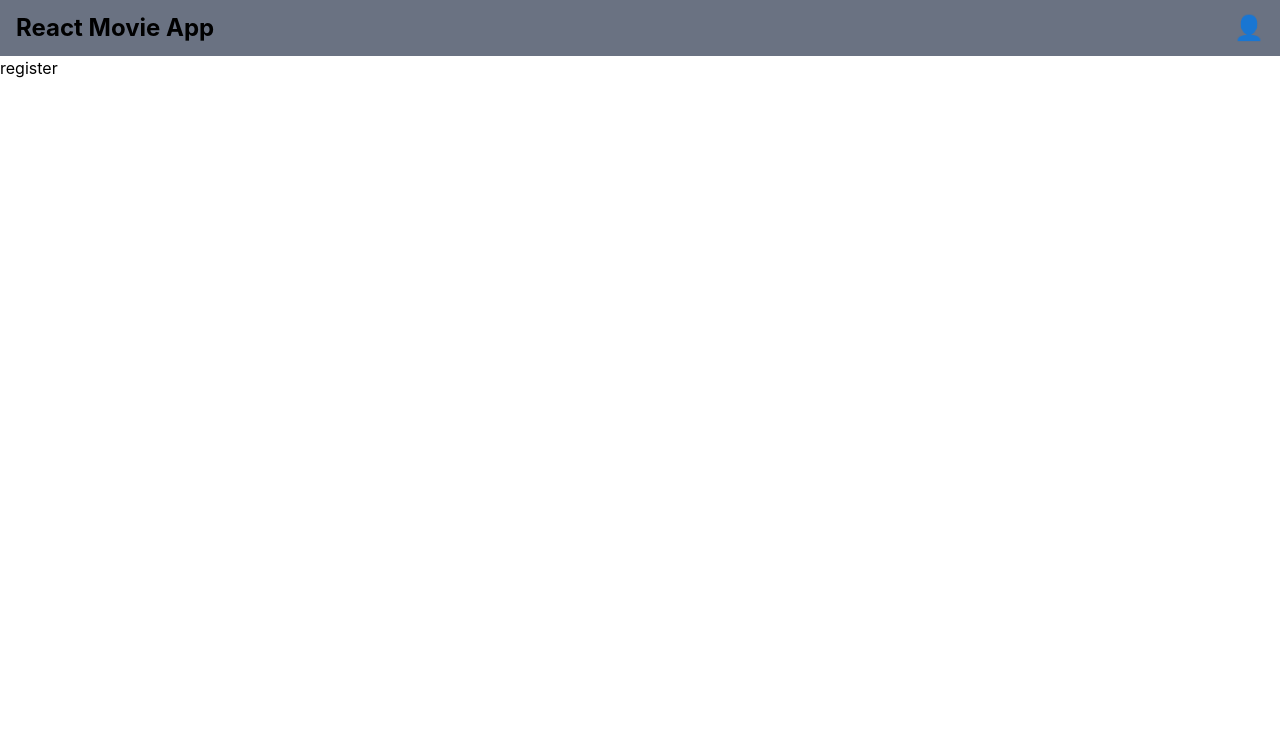
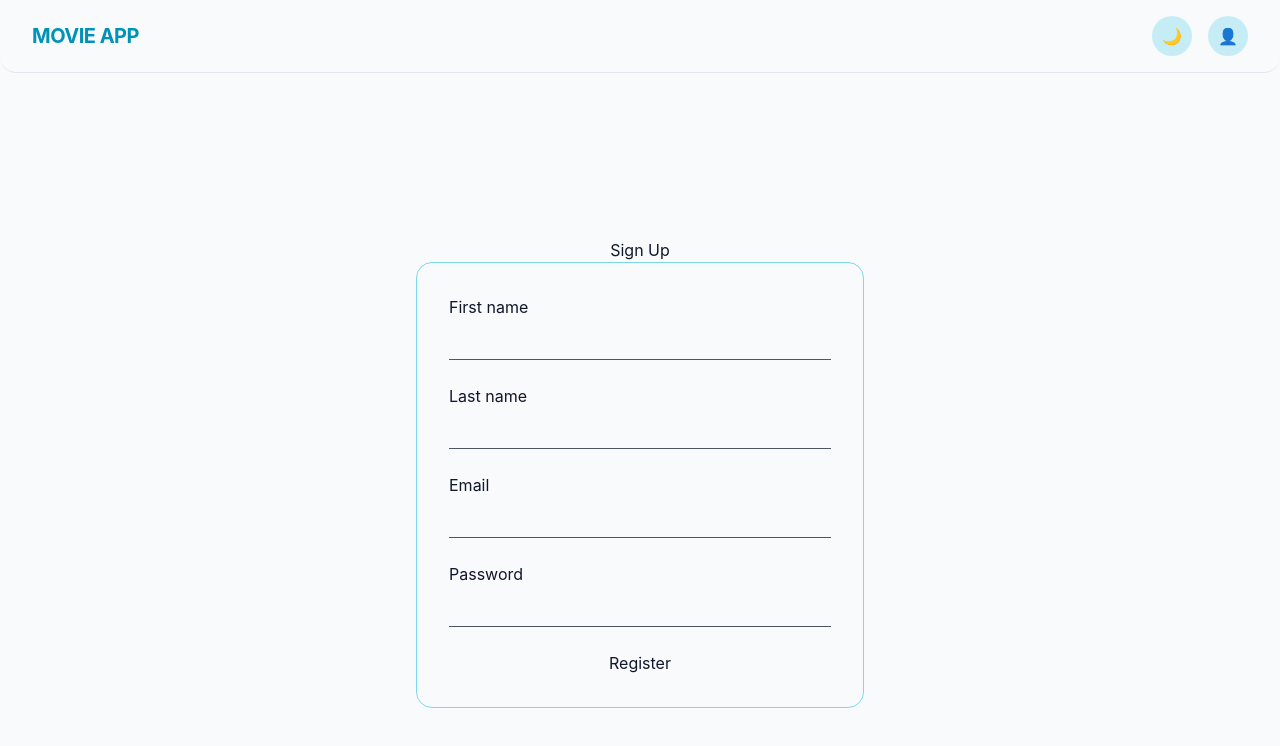
Before and after one commit to IuldashDavlietov/Movie-App, a React (Vite) app: page /register in a window 1280 px wide. Shown: the top 746 px of the page. Built offline with nearby package versions, Linux system fonts and the light colour scheme; no server answers.

Commit message:
feat: add reusable Input component and refactor auth flow

```diff
--- /dev/null
+++ b/src/components/AuthForm.jsx
@@ -0,0 +1,75 @@
+import { useState } from "react";
+
+export default function AuthForm({ isRegister, onSubmit }) {
+
+  const [formData, setFormData] = useState({
+    firstName: '',
+    lastName: '',
+    email: '',
+    password: '',
+  })
+
+  const handleSubmit = (e) => {
+    e.preventDefault();
+    if (isRegister) {
+      const displayName = `${formData.firstName} ${formData.lastName}`.trim();
+      onSubmit(
+        {
+          email: formData.email,
+          password: formData.password,
+          displayName
+        })
+    } else {
+      onSubmit({
+        email: formData.email,
+        password: formData.password,
+      })
+    }
+  }
+
+  const handleChange = (e) => {
+    const { name, value } = e.target;
+    setFormData((prev) => ({ ...prev, [name]: value }))
+  }
+
+  return (
+    <form onSubmit={handleSubmit} className=" flex flex-col gap-6 w-full max-w-md p-8 rounded-2xl border border-cyan-500/50 ">
+      {isRegister && (
+        <>
+          <div className="relative">
+            <label> First name <input className=" peer w-full bg-transparent border-b border-gray-600 focus:border-cyan-500/50 outline-none py-2 placeholder-transparent"
+              type="text"
+              name='firstName'
+              value={formData.firstName}
+              onChange={handleChange} /> </label>
+          </div>
+
+          <div className="relative">
+            <label> Last name <input className=" peer w-full bg-transparent border-b border-gray-600 focus:border-cyan-500/50 outline-none py-2 placeholder-transparent"
+              type="text"
+              name='lastName'
+              value={formData.lastName}
+              onChange={handleChange} /> </label>
+          </div>
+        </>)}
+
+      <div className="relative">
+        <label>Email <input className=" peer w-full bg-transparent border-b border-gray-600 focus:border-cyan-500/50 outline-none py-2 placeholder-transparent"
+          type="email"
+          name="email"
+          placeholder="Email"
+          value={formData.email}
+          onChange={handleChange} /> </label>
+      </div>
+
+      <div className="relative">
+        <label> Password <input className=" peer w-full bg-transparent border-b border-gray-600 focus:border-cyan-500/50 outline-none  py-2 placeholder-transparent"
+          type="password"
+          name='password'
+          value={formData.password}
+          onChange={handleChange} /> </label>
+      </div>
+      <button type="submit">{isRegister ? 'Register' : 'Login'}</button>
+    </form>
+  )
+}
--- /dev/null
+++ b/src/components/Input.jsx
@@ -0,0 +1,17 @@
+export default function Input({ label, error, className = '', ...props }) {
+    return (
+        <div className="flex flex-col gap-1 w-full text-left">
+            {label && (
+                <label className="text-sm font-medium text-gray-400">
+                    {label}
+                </label>
+            )}
+            <input
+                {...props}
+                className={`w-full rounded-lg border border-gray-700 bg-transparent px-4 py-3 text-white outline-none transition-colors focus:border-cyan-500 ${error ? 'border-red-500 focus:border-red-500' : ''} ${className}`} />
+            {error && (
+                <span className="text-xs text-red-400 font-medium">{error}</span>
+            )}
+        </div>
+    );
+}
--- a/src/components/Navbar.jsx
+++ b/src/components/Navbar.jsx
@@ -10,28 +10,100 @@ export default function Navbar() {
     setLinkMenu((prev) => !prev)
   }
 
+  const [darkMode, setDarkMode] = useState(false);
+  const toggleTheme = () => {
+    const isDark = !darkMode
+    setDarkMode(isDark)
+    if (isDark) {
+      document.documentElement.classList.add('dark')
+    } else {
+      document.documentElement.classList.remove('dark')
+    }
+  }
+
   const { currentUser, loading, logout } = useContext(AuthContext);
 
   if (loading) return <div>Loading...</div>;
+  return (
+    <nav className="
+    flex justify-between items-center
+    px-8 py-4 rounded-2xl
+    border-b border-slate-200 dark:border-white/10
+    transition-colors duration-300">
 
-  return (
-    <nav className="flex justify-between items-center bg-gray-500 px-4 py-3">
-      <Link to='/' className="text-2xl font-bold"> React Movie App</Link>
+      <Link
+        to="/" className="
+        text-xl font-bold tracking-tight
+        text-cyan-600 dark:text-cyan-400
+        hover:opacity-80 transition-opacity">MOVIE APP</Link>
+
+      <div className="flex items-center gap-4">
+        <button
+          onClick={toggleTheme}
+          className="
+            w-10 h-10 rounded-full
+            bg-cyan-500/20
+            dark:bg-cyan-400
+            text-slate-800
+            dark:text-slate-950
+            hover:opacity-90
+            transition-all cursor-pointer"
+          aria-label="Toggle Theme">
+          {darkMode ? '☀️' : '🌙'}
+        </button>
+
         <div className="relative">
-        <button onClick={toggleMenu} className=" text-2xl cursor-pointer">👤</button>
+          <button
+            onClick={toggleMenu} className="
+            w-10 h-10 rounded-full
+            bg-cyan-500/20
+            dark:bg-cyan-400
+            flex items-center justify-center
+            text-slate-800
+            dark:text-slate-950
+            hover:opacity-90
+            transition-colors cursor-pointer">👤</button>
+
           {linkMenu && (
-          <div className="absolute right-0 mt-2 w-36 bg-white text-black rounded shadow-lg p-2 flex flex-col gap-2 ">
+            <div className="
+            absolute right-0 mt-3 w-48
+            bg-white dark:bg-zinc-900
+            border border-slate-200 dark:border-white/10
+            rounded-2xl shadow-2xl p-2
+            flex flex-col gap-1 z-50">
               {currentUser ? (
-              <button onClick={logout}>Logout</button>
+                <button
+                  onClick={logout}
+                  className="
+                  w-full text-left px-4 py-2.5
+                  text-sm font-medium text-red-500
+                  hover:bg-red-500/10 rounded-xl
+                  transition-colors cursor-pointer">Logout</button>
               ) : (
                 <>
-                <NavLink to='/register' className=' w-full text-left px-3 py-1 hover:bg-gray-300 rounded'>Register</NavLink>
-                <NavLink to='/login' className=' w-full text-left px-3 py-1 hover:bg-gray-300 rounded'>Login</NavLink>
+                  <NavLink
+                    to="/register"
+                    className="
+                    w-full text-left px-4 py-2.5
+                    text-sm font-medium
+                    text-slate-700 dark:text-zinc-200
+                    hover:bg-slate-100 dark:hover:bg-white/5
+                    rounded-xl transition-colors">Register</NavLink>
+
+                  <NavLink
+                    to="/login"
+                    className="
+                    w-full text-left px-4 py-2.5
+                    text-sm font-medium
+                    text-slate-700 dark:text-zinc-200
+                    hover:bg-slate-100 dark:hover:bg-white/5
+                    rounded-xl transition-colors">Login</NavLink>
                 </>
               )}
             </div>
           )}
         </div>
+      </div>
     </nav>
   );
-}
+};
--- a/src/index.css
+++ b/src/index.css
@@ -1 +1,15 @@
-@import 'tailwindcss';
+@import "tailwindcss";
+
+
+body {
+  background-color: #f8fafc;
+  color: #0f172a;
+  transition: background-color 0.3s ease, color 0.3s ease;
+  -webkit-font-smoothing: antialiased;
+  -moz-osx-font-smoothing: grayscale;
+}
+
+html.dark body {
+  background-color: #020617;
+  color: #f8fafc;
+}
--- a/src/pages/Login.jsx
+++ b/src/pages/Login.jsx
@@ -1,9 +1,15 @@
-
+import { useContext } from "react";
+import AuthForm from "../components/AuthForm";
+import { AuthContext } from "../context/AuthContext";
 
 export default function Login() {
+
+const{login} = useContext(AuthContext);
+
   return (
-    <div>
-      login
+    <div className=" min-h-screen flex flex-col items-center justify-center">
+      <h1>Sign In</h1>
+      <AuthForm isRegister={false} onSubmit={login} />
     </div>
   )
 }
--- a/src/pages/Register.jsx
+++ b/src/pages/Register.jsx
@@ -1,9 +1,16 @@
+import { useContext } from "react";
+import AuthForm from "../components/AuthForm";
+import { AuthContext } from "../context/AuthContext";
 
 
 export default function Register() {
+
+const{signUp} = useContext(AuthContext);
+
   return (
-    <div>
-      register
+    <div className=" min-h-screen flex  flex-col items-center justify-center" >
+      <h1>Sign Up</h1>
+      <AuthForm isRegister={true} onSubmit={signUp} />
     </div>
   )
 }
```
Also changed, not shown: src/context/AuthProvider.jsx (line endings or trailing spaces). Lines whose indentation alone changed are shown as unchanged.
